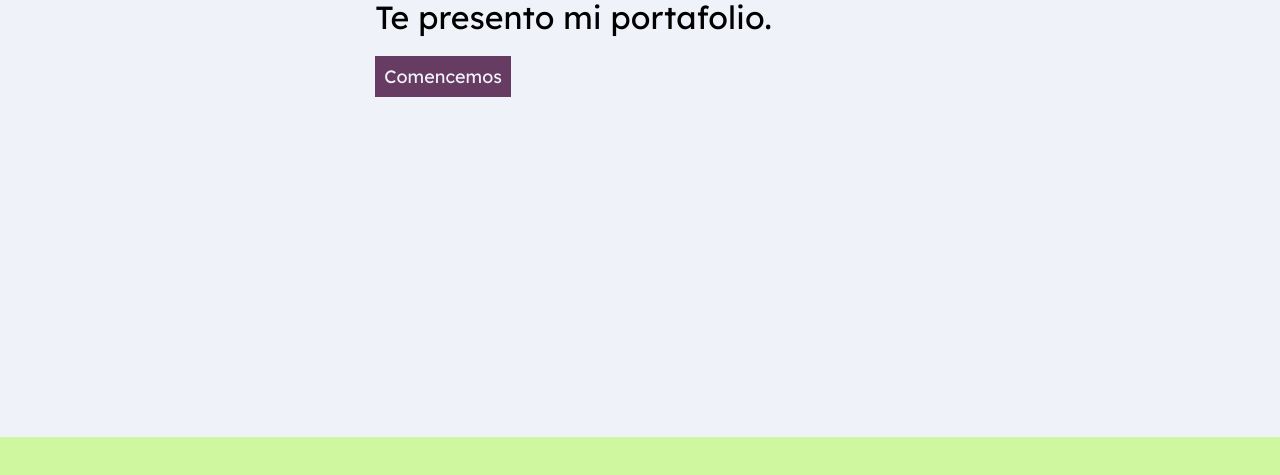
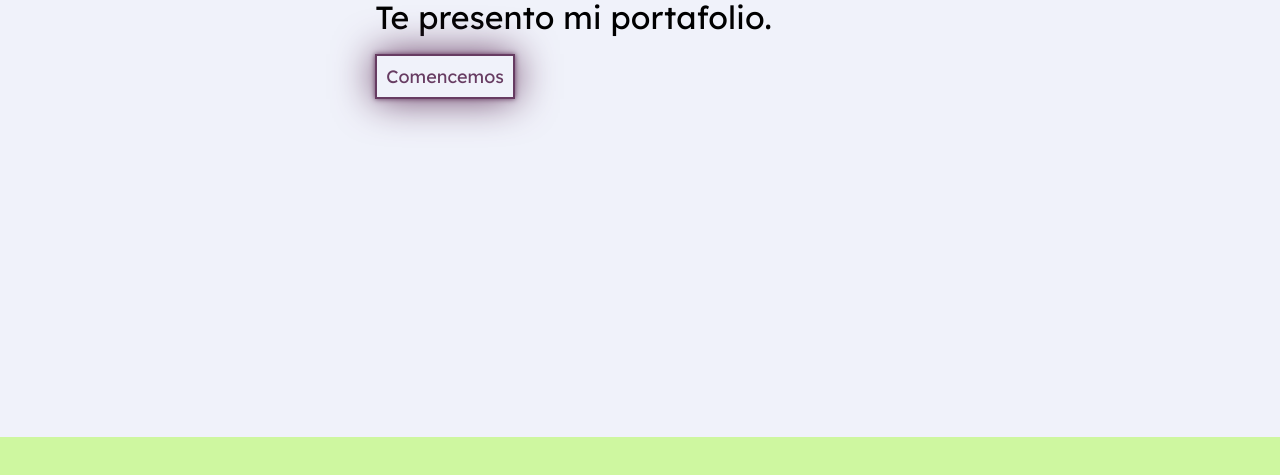
Before and after one commit to nahuelcstr/portfolio-nahuelcastro, a plain HTML site: page index.html in a window 1280 px wide. In both pictures the pointer is over the link "Comencemos". Shown: the part 363-838 px from the top of the page. Drawn offline with Linux system fonts and the light colour scheme.

Commit message:
efectos para el boton de la section inicio

```diff
--- a/styles.css
+++ b/styles.css
@@ -79,6 +79,14 @@ main{
     background-color: #673C62;
     line-height: 5rem;
     padding: 9px 9px;
+    z-index: 1;
+    border: 2px solid#673C62;
+    transition: all 0.5s ease;
+}
+#inicio a:hover{
+    background: transparent;
+      color: #673C62;
+      box-shadow: 0 0 5px #673C62, 0 0 40px #673C62;
 }
 #sobre-mi{
     background-color: #CEF7A0;
```
